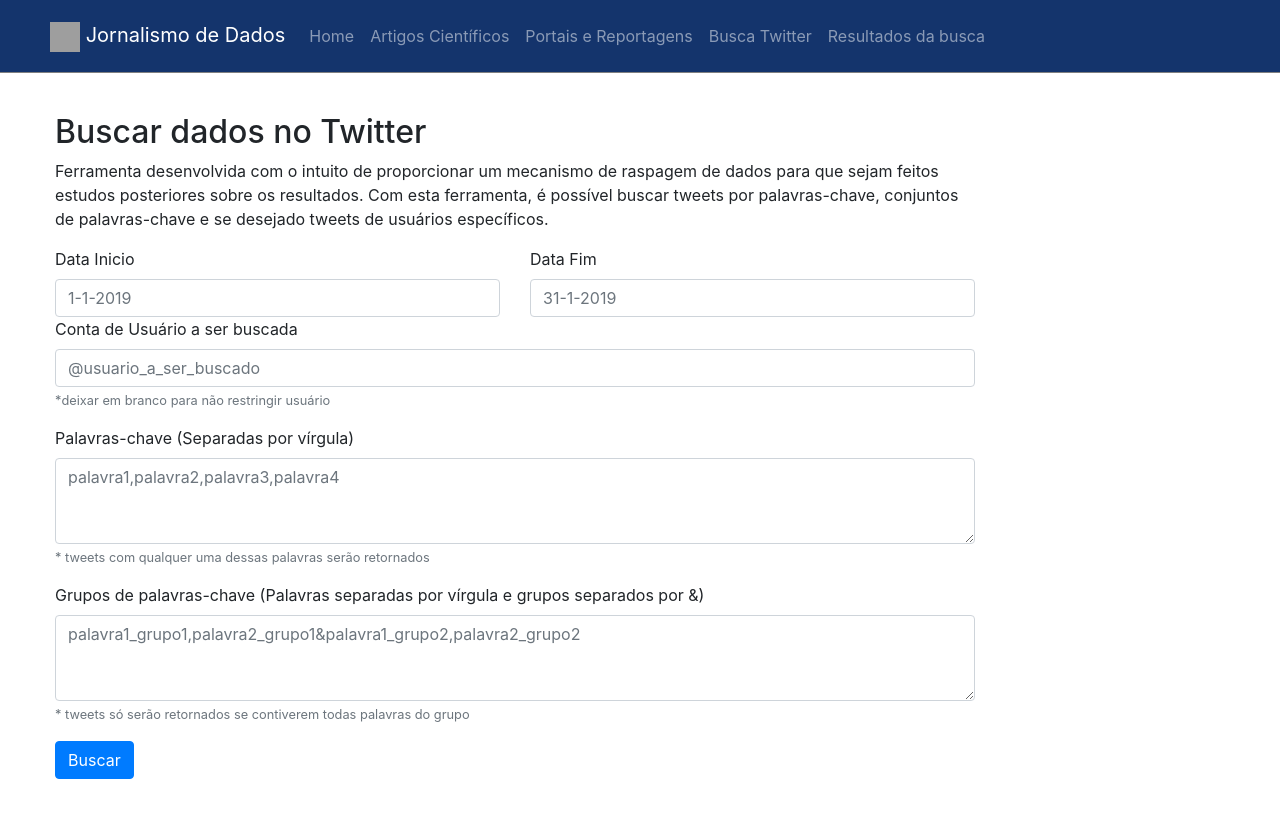
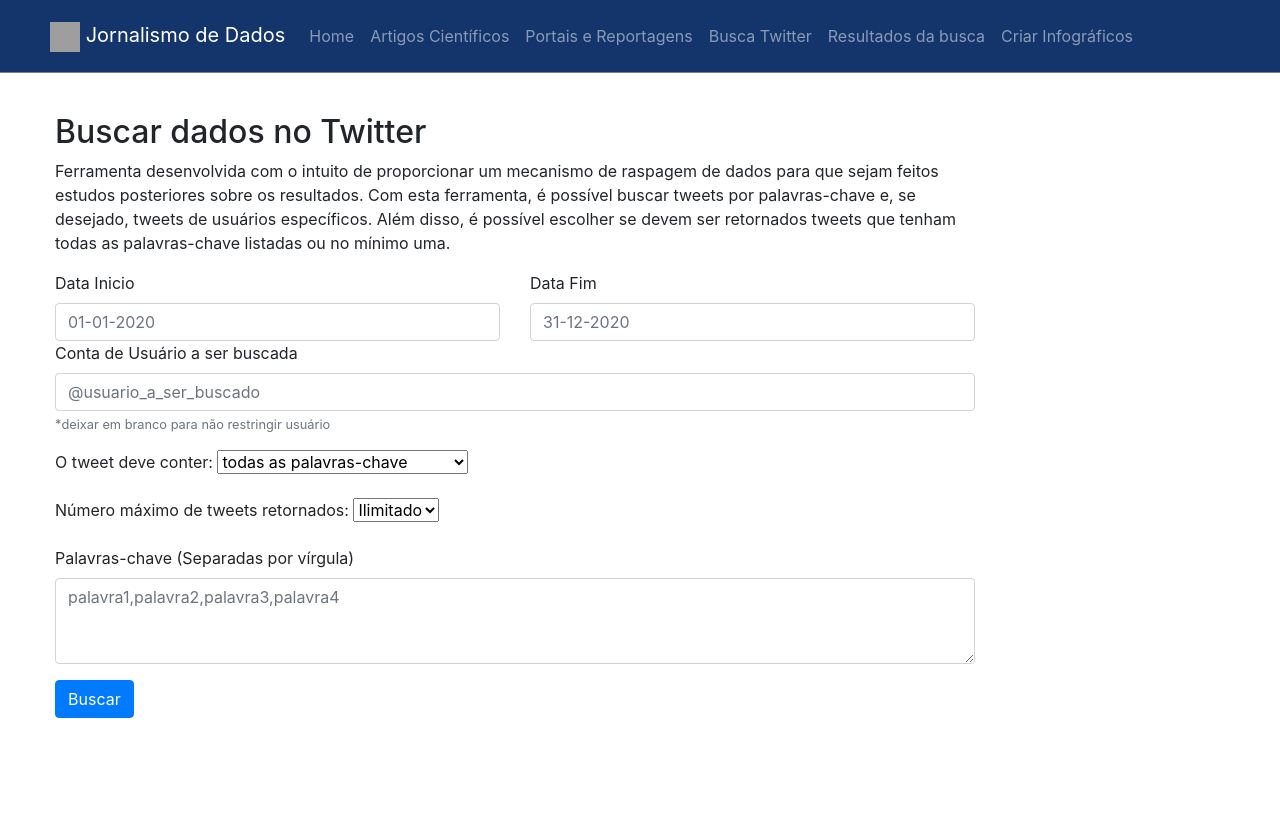
Before and after one commit to pvvm/portal-dados-tw, a Django app: page /search in a window 1280 px wide. After the commit the page ends 718 px from the top, so only its background shows below. Run offline with Django 3.2, Linux system fonts and the light colour scheme; some libraries are stand-ins or nearby versions; grey boxes are pictures that could not be loaded.

Commit message:
mudancas

```diff
--- /dev/null
+++ b/portal/templates/portal/graphics_result.html
@@ -0,0 +1,6 @@
+{% extends 'portal/index.html' %}
+{% block content %}
+{% load static %}
+  <h2>Gráfico Resultante</h2>
+  <img src="{% static 'graph.jpg' %}" alt="grafico">
+{% endblock %}
--- a/portal/templates/portal/home.html
+++ b/portal/templates/portal/home.html
@@ -20,7 +20,7 @@
     <li>
       <p>
         Além de referências científicas e de portais na internet, este portal também contem uma ferramenta
-        para auxilar entusiastas na coleta de dados do <b>Twitter</b>.
+        para auxilar entusiastas na coleta de dados do <b>Twitter</b> e uma ferramenta para gerar infográficos.
       </p>
     </li>
   </ul>
--- a/portal/templates/portal/index.html
+++ b/portal/templates/portal/index.html
@@ -25,6 +25,7 @@
         <a class="nav-item nav-link" href="/portals">Portais e Reportagens</a>
         <a class="nav-item nav-link" href="/search">Busca Twitter</a>
         <a class="nav-item nav-link" href="/list">Resultados da busca</a>
+        <a class="nav-item nav-link" href="/graphics">Criar Infográficos</a>
       </div>
     </div>
   </nav>
--- a/portal/templates/portal/tweets_list.html
+++ b/portal/templates/portal/tweets_list.html
@@ -4,7 +4,11 @@
   <h3>Tweets</h2>
   {% for tweet in tweets %}
   <div style="margin-bottom: 20px;">
-    {{ tweet }}
+    {% for content in tweet %}
+      <div style="margin-bottom: 5px;">
+      {{ content }}
+      </div>
+    {% endfor %}
   </div>
   {% endfor %}
 {% endblock %}
--- a/portal/templates/portal/tweets_search.html
+++ b/portal/templates/portal/tweets_search.html
@@ -4,8 +4,9 @@
   <p>
     Ferramenta desenvolvida com o intuito de proporcionar um mecanismo de raspagem de dados
     para que sejam feitos estudos posteriores sobre os resultados. Com esta ferramenta, é possível
-    buscar tweets por palavras-chave, conjuntos de palavras-chave e se desejado tweets de usuários
-    específicos.
+    buscar tweets por palavras-chave e, se desejado, tweets de usuários específicos. Além disso,
+    é possível escolher se devem ser retornados tweets que tenham todas as palavras-chave listadas
+    ou no mínimo uma.
   </p>
   <form method="POST" novalidate>
     {% csrf_token %}
@@ -13,7 +14,7 @@
       <div class="col-md-6">
         <label for="exampleInputEmail1">Data Inicio</label>
         <input
-          placeholder="1-1-2019"
+          placeholder="01-01-2020"
           class="form-control"
           name="startDate"
           id="startDate">
@@ -21,7 +22,7 @@
       <div class="col-md-6">
         <label for="exampleInputEmail1">Data Fim</label>
         <input
-          placeholder="31-1-2019"
+          placeholder="31-12-2020"
           class="form-control"
           name="endDate"
           id="endDate">
@@ -38,6 +39,22 @@
       <small id="emailHelp" class="form-text text-muted">*deixar em branco para não restringir usuário</small>
     </div>
     <div class="form-group">
+      <label for="typeSearch">O tweet deve conter: </label>
+      <select name="search" id="search">
+        <option value="all-kw">todas as palavras-chave</option>
+        <option value="one-kw">no mínimo uma palavra-chave</option>
+      </select>
+    </div>
+    <div class="form-group">
+      <label for="numSearch">Número máximo de tweets retornados: </label>
+      <select name="num" id="num">
+        <option value='ilimitado'>Ilimitado</option>option>
+        <option value="200">200</option>
+        <option value="100">100</option>
+        <option value="50">50</option>
+      </select>
+    </div>
+    <div class="form-group">
       <label for="exampleFormControlTextarea1">Palavras-chave (Separadas por vírgula)</label>
       <textarea
         placeholder="palavra1,palavra2,palavra3,palavra4"
@@ -45,17 +62,6 @@
         name='words'
         id="exampleFormControlTextarea1"
         rows="3"></textarea>
-      <small id="palavraHelp" class="form-text text-muted">* tweets com qualquer uma dessas palavras serão retornados</small>
-    </div>
-    <div class="form-group">
-      <label for="exampleFormControlTextarea1">Grupos de palavras-chave (Palavras separadas por vírgula e grupos separados por &)</label>
-      <textarea
-        placeholder='palavra1_grupo1,palavra2_grupo1&palavra1_grupo2,palavra2_grupo2'
-        class="form-control"
-        name='group'
-        id="exampleFormControlTextarea1"
-        rows="3"></textarea>
-      <small id="groupHelp" class="form-text text-muted">* tweets só serão retornados se contiverem todas palavras do grupo</small>
     </div>
     <button type="submit" class="btn btn-primary">Buscar</button>
   </form>
--- a/portal/urls.py
+++ b/portal/urls.py
@@ -7,4 +7,5 @@ urlpatterns = [
   path('search', views.tweets_search, name='tweets_search'),
   path('articles', views.articles, name='articles'),
   path('portals', views.portals, name='portals'),
+  path('graphics', views.graphics, name='graphics'),
 ]
--- a/portal/views.py
+++ b/portal/views.py
@@ -1,7 +1,11 @@
+# Importando as bibliotecas necessárias
 from django.shortcuts import render
-from twitterscraper import query_tweets
+import snscrape.modules.twitter as sntwitter
 from datetime import date
 from .models import Tweet, Article, Reference
+import numpy as np
+import pandas as pd
+import matplotlib.pyplot as plt
 
 import requests
 
@@ -23,47 +27,127 @@ def portals(request):
 def tweets_search(request):
   if request.method == 'POST':
     key_groups = []
+    # Recebo os dados enviados pelo usuário
     username = request.POST.get('username')
-    word_group = request.POST.get('group').split('&')
-
-    for group in word_group:
-      key_groups.append(group.split(','))
-
     start_date = request.POST.get('startDate').split('-')
     end_date = request.POST.get('endDate').split('-')
+    type_search = request.POST.get('search')
+    num_search = request.POST.get('num')
     keywords = request.POST.get('words').split(',')
 
+    # Evita que usuários deixem de preencher algo
+    if keywords == [''] or start_date == [''] or end_date == ['']:
+      return render(request, 'portal/tweets_search.html')
+
+    # Adapto a data no formato DD-MM-AAAA para AAAA-MM-DD
     begin_date = f'{start_date[2]}-{start_date[1]}-{start_date[0]}'
     end_date = f'{end_date[2]}-{end_date[1]}-{end_date[0]}'
 
+    num = len(keywords)
+    j = 0
+    # Crio a string que determina a raspagem a ser feita
+    search = ''
+    while num > j:
+      # Caso tenha usuário, defino que deve ser concatenado seu username
+      if username != '' and j == 0:
+        search = search + f'from:{username}'
+      # Concateno a primeira keyword
+      if j == 0:
+        search = search + f' {keywords[0]}'
+      # Concateno as demais keywords
+      else:
+        # Concateno com AND caso deseje tweets com todos as keywords
+        if type_search == 'all-kw':
+          search = search + f' AND {keywords[j]}'
+        # Concateno com OR caso deseje tweets com no mínimo uma keyword
+        else:
+          search = search + f' OR {keywords[j]}'
+      j += 1
+
+    # Concateno as datas de início e fim da busca
+    search = search+ f' since:{begin_date}' + f' until:{end_date}'
+
     tweets = []
-    for tweet in query_tweets(query=f"{query_constructor(keywords, key_groups)} from:{username}", limit=40, poolsize=1, begindate=date.fromisoformat(begin_date), enddate=date.fromisoformat(end_date)):
-      tweets.append(tweet.text)
+    datas = []
+    # Realiza a busca definida anteriormente, se limitando com o número máximo de tweets
+    for i, tweet in enumerate(sntwitter.TwitterSearchScraper(search).get_items()):
+      if num_search != 'ilimitado' and i > int(num_search):
+        break
+
+      # Recebe e formata a data do tweet
+      data = str(tweet.date).split()[0]
+      data = data.split('-')
+      data = f'{data[2]}-{data[1]}-{data[0]}'
+      tweets.append([data, tweet.content])
+
     return render(request, 'portal/tweets_list.html', {'tweets': tweets})
   else:
     return render(request, 'portal/tweets_search.html')
 
-def query_constructor(exact_match = [], partial_match = []):
-  query = ''
-  for i in range(0, len(exact_match)):
-    if (i != len(exact_match) - 1):
-      query += '"' + exact_match[i] + '" OR '
+def graphics(request):
+  if request.method == 'POST':
+    data = []
+    attributes = []
+    # Recebe os dados
+    data_group = request.POST.get('data').split('\n')
+
+    # Obtém os atributos das colunas
+    attributes = data_group[0].split(',')
+    attributes[len(attributes)-1] = attributes[len(attributes)-1][:-1]
+
+    # Evita que o usuário não escreva atributos
+    if attributes == ['']:
+      return render(request, 'portal/graphics.html')
+
+    # Armazena em data os dados das colunas
+    for i, line in enumerate(data_group):
+      if i != 0:
+        if i + 1 != len(data_group):
+          data.append(line[:-1].split(','))
+        else:
+          data.append(line.split(','))
+
+        # Evita que o usuário preencha os dados de forma errada
+        try:
+          data[i-1] = list(map(int, data[i-1]))
+        except:
+          return render(request, 'portal/graphics.html')
+
+    # Evita que o usuário preencha os dados de forma errada
+    if not all(len(attributes)== len(i) for i in data) or len(data) == 0:
+      return render(request, 'portal/graphics.html')
+
+    chart = request.POST.get('graphic')
+    # Cria uma figura do matplotlib
+    fig = plt.figure()
+
+    # Checa o tipo do gráfico pedido
+    if chart == 'pie':
+      # Transforma os dados em um array de numpy os somando
+      data = sum(map(np.array, data))
+      # Cria um dataframe de pandas a partir do array
+      df = pd.DataFrame(data)
+      # Plota o gráfico a partir do dataframe
+      plt.pie(data, labels=attributes, autopct='%1.1f%%')
+
+    elif chart == 'line':
+      # Armazena em um dataframe o array feito com os dados
+      df = pd.DataFrame(np.array(data), columns=attributes)
+      # Plota o gráfico
+      plt.plot(df)
+      # Define a legenda do gráfico (os atributos)
+      plt.legend(df.columns)
+
     else:
-      query += '"' + exact_match[i] + '" '
+      # Cria o dataframe a partir dos dados, com colunas e índices definidos
+      df = pd.DataFrame(np.array(data), columns=attributes, index=np.arange(0, len(data)))
+      # Plota o gráfico do tipo barra ou área
+      fig = df.plot(kind = chart).get_figure()
 
-  if len(partial_match) > 0:
-    query += 'OR '
+    # Salva a figura gerada como graph.jpg
+    fig.savefig('portal/static/graph.jpg')
 
-  for i in range(0, len(partial_match)):
-    query += '('
-    for j in range(0, len(partial_match[i])):
-      if (j != len(partial_match[i]) - 1):
-        query += '"' + partial_match[i][j] + '" AND '
-      else:
-        query += '"' + partial_match[i][j] + '"'
-    if (i != len(partial_match) - 1):
-      query += ') OR '
-    else:
-      query += ') '
+    return render(request, 'portal/graphics_result.html')
 
-  return query
+  else:
+    return render(request, 'portal/graphics.html')
--- a/runtime.txt
+++ b/runtime.txt
@@ -1 +1 @@
-python-3.7.7
+python-3.8.4
```
Also changed, not shown: portal/templates/portal/graphics.html (added, +44 -0 lines), requirements.txt (+5 -2 lines).
